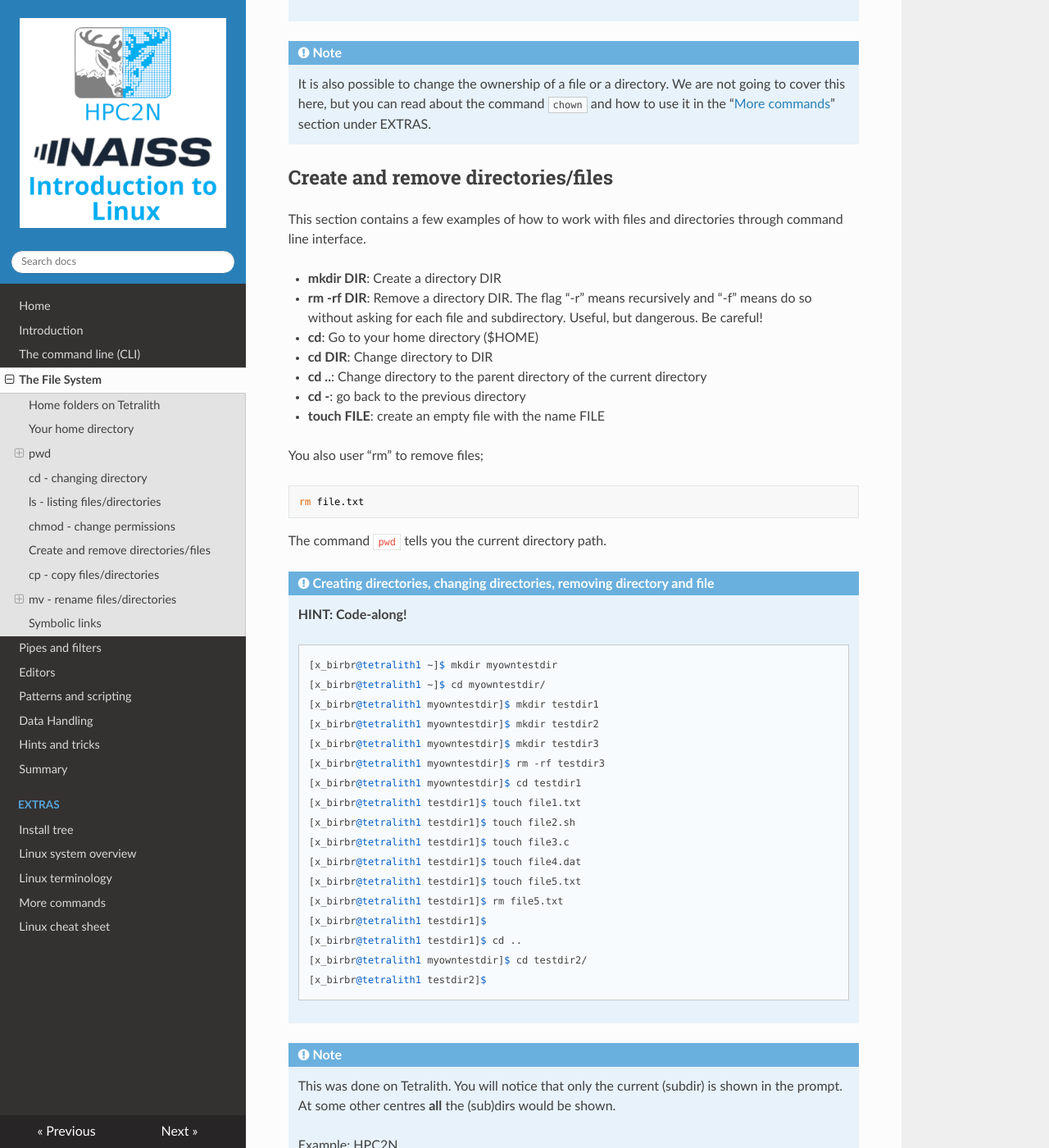
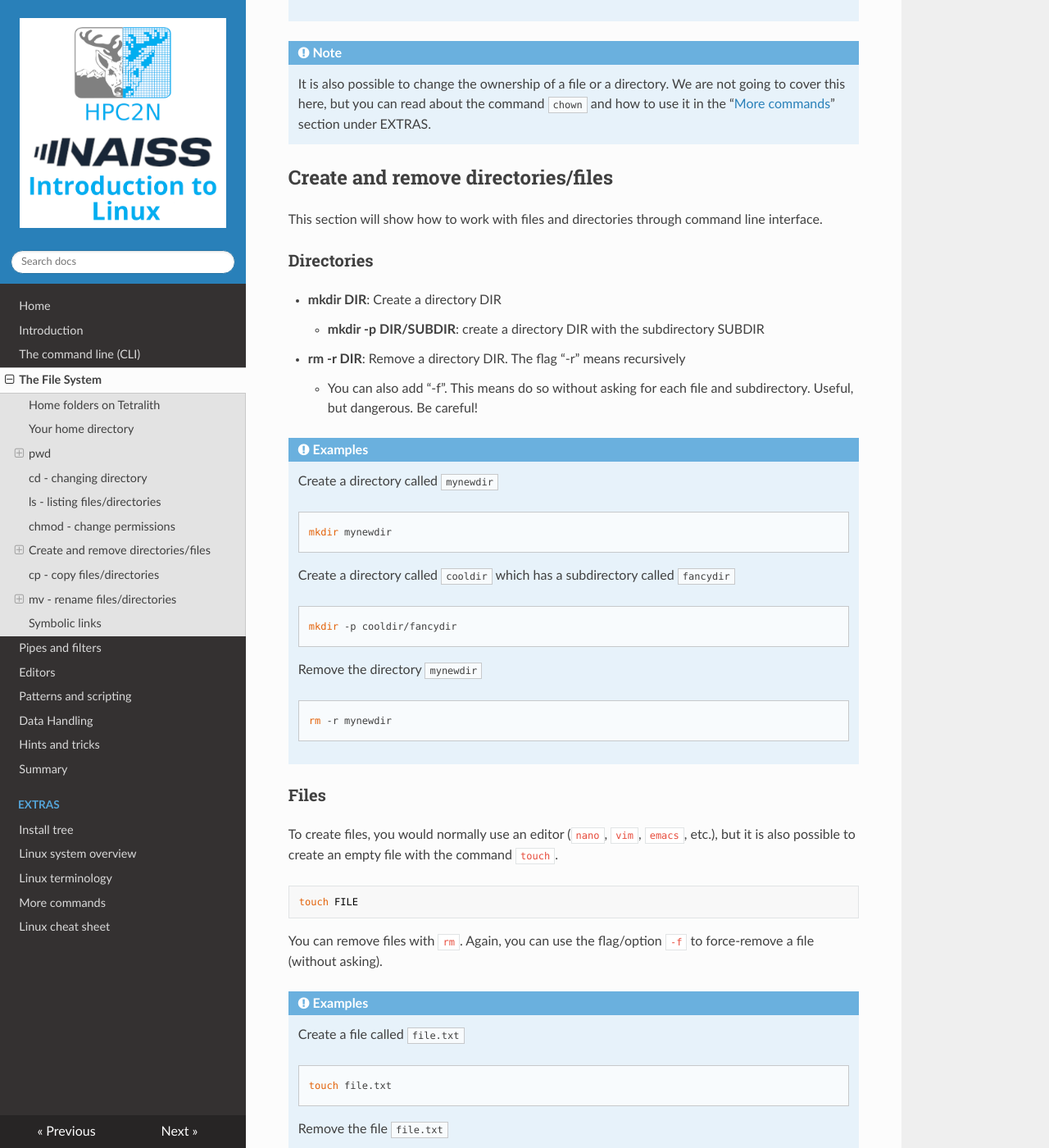
Before and after one commit to hpc2n/intro-linux, an MkDocs documentation site: the page built from docs/filesystem.md, in a window 1280 px wide and 1400 px high, scrolled down 9716 px. Shown: the whole window at 82% size. Built offline with MkDocs 1.6.1, drawn with Linux system fonts in a browser that asks for light colours; nearby versions of some CDN libraries; some of the changed text lies outside the part shown.

Commit message:
Adding more info on creating and removing directories and files

````diff
--- a/docs/filesystem.md
+++ b/docs/filesystem.md
@@ -346,25 +346,71 @@
 
 ## Create and remove directories/files
 
-This section contains a few examples of how to work with files and directories through command line interface.
+This section will show how to work with files and directories through command line interface.
+
+### Directories
 
 - **mkdir DIR**: Create a directory DIR
-- **rm -rf DIR**: Remove a directory DIR. The flag "-r" means recursively and "-f" means do so without asking for each file and subdirectory. Useful, but dangerous. Be careful!
+    - **mkdir -p DIR/SUBDIR**: create a directory DIR with the subdirectory SUBDIR
+- **rm -r DIR**: Remove a directory DIR. The flag "-r" means recursively
+    - You can also add "-f". This means do so without asking for each file and subdirectory. Useful, but dangerous. Be careful!
+
+!!! note "Examples"
+
+    Create a directory called ``mynewdir``
+
+    ```bash
+    mkdir mynewdir
+    ```
+
+    Create a directory called ``cooldir`` which has a subdirectory called ``fancydir``
+
+    ```bash
+    mkdir -p cooldir/fancydir
+    ```
+
+    Remove the directory ``mynewdir``
+
+    ```bash
+    rm -r mynewdir
+    ```
+
+### Files
+
+To create files, you would normally use an editor (``nano``, ``vim``, ``emacs``, etc.), but it is also possible to create an empty file with the command ``touch``.
+
+```bash
+touch FILE
+```
+
+You can remove files with ``rm``. Again, you can use the flag/option ``-f`` to force-remove a file (without asking).
+
+!!! note "Examples"
+
+    Create a file called ``file.txt``
+
+    ```bash
+    touch file.txt
+    ```
+
+    Remove the file ``file.txt``
+
+    ```bash
+    rm file.txt
+    ```
+### Examples
+
+**Reminder**
+
+- **mkdir DIR**: Create a directory DIR
+- **rm -rf DIR**: Remove a directory DIR. The flag “-r” means recursively and “-f” means do so without asking for each file and subdirectory. Useful, but dangerous. Be careful!
 - **cd**: Go to your home directory ($HOME)
 - **cd DIR**: Change directory to DIR
 - **cd ..**: Change directory to the parent directory of the current directory
 - **cd -**: go back to the previous directory
 - **touch FILE**: create an empty file with the name FILE
-
-You also user "rm" to remove files;
-
-<div>
-```bash
-rm file.txt
-```
-</div>
-
-The command <code>pwd</code> tells you the current directory path.
+- **rm FILE**: remove the file with the name FILE
+- The command <code>pwd</code> tells you the current directory path.
 
 !!! Example "Creating directories, changing directories, removing directory and file"
 
````
